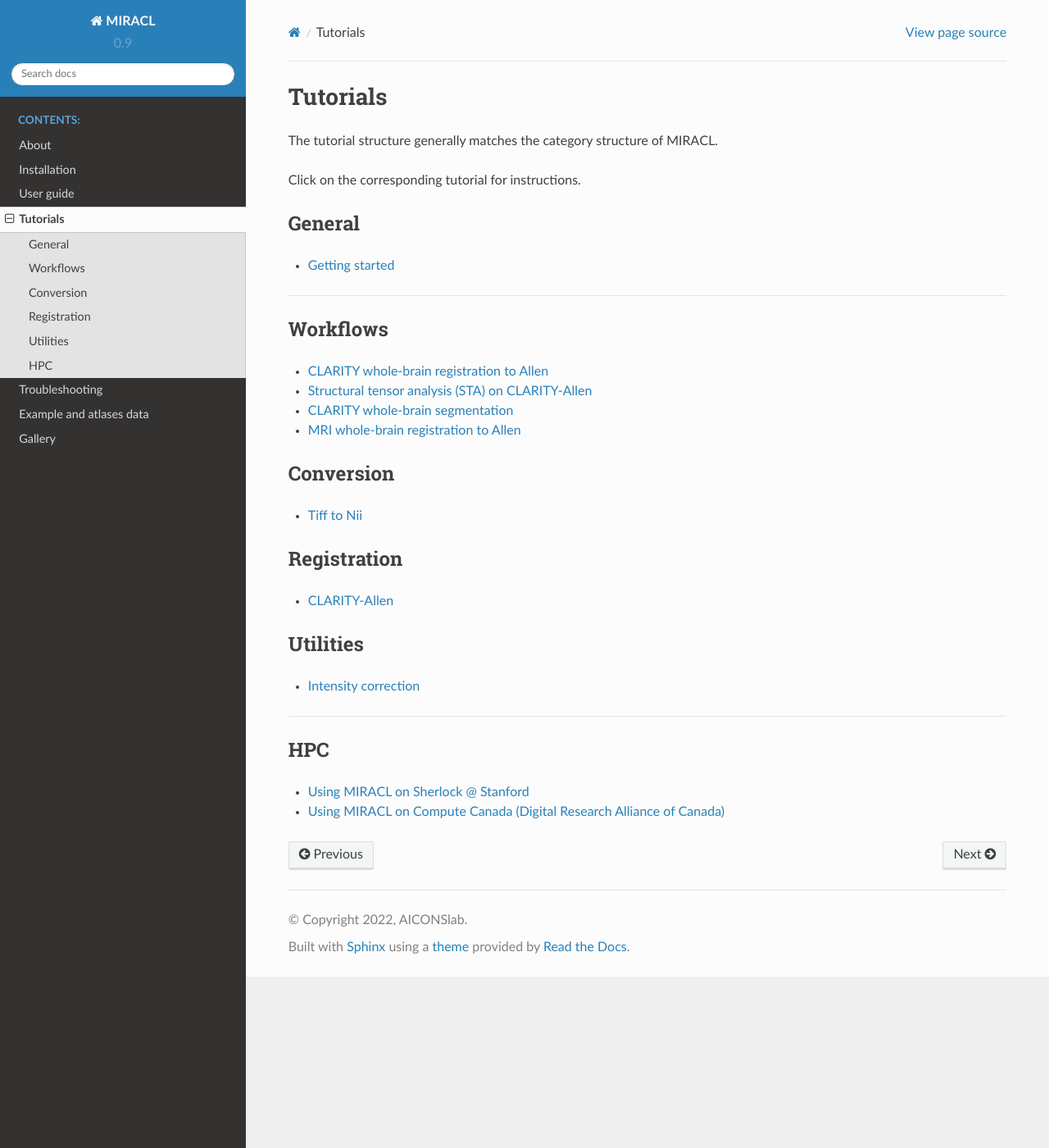
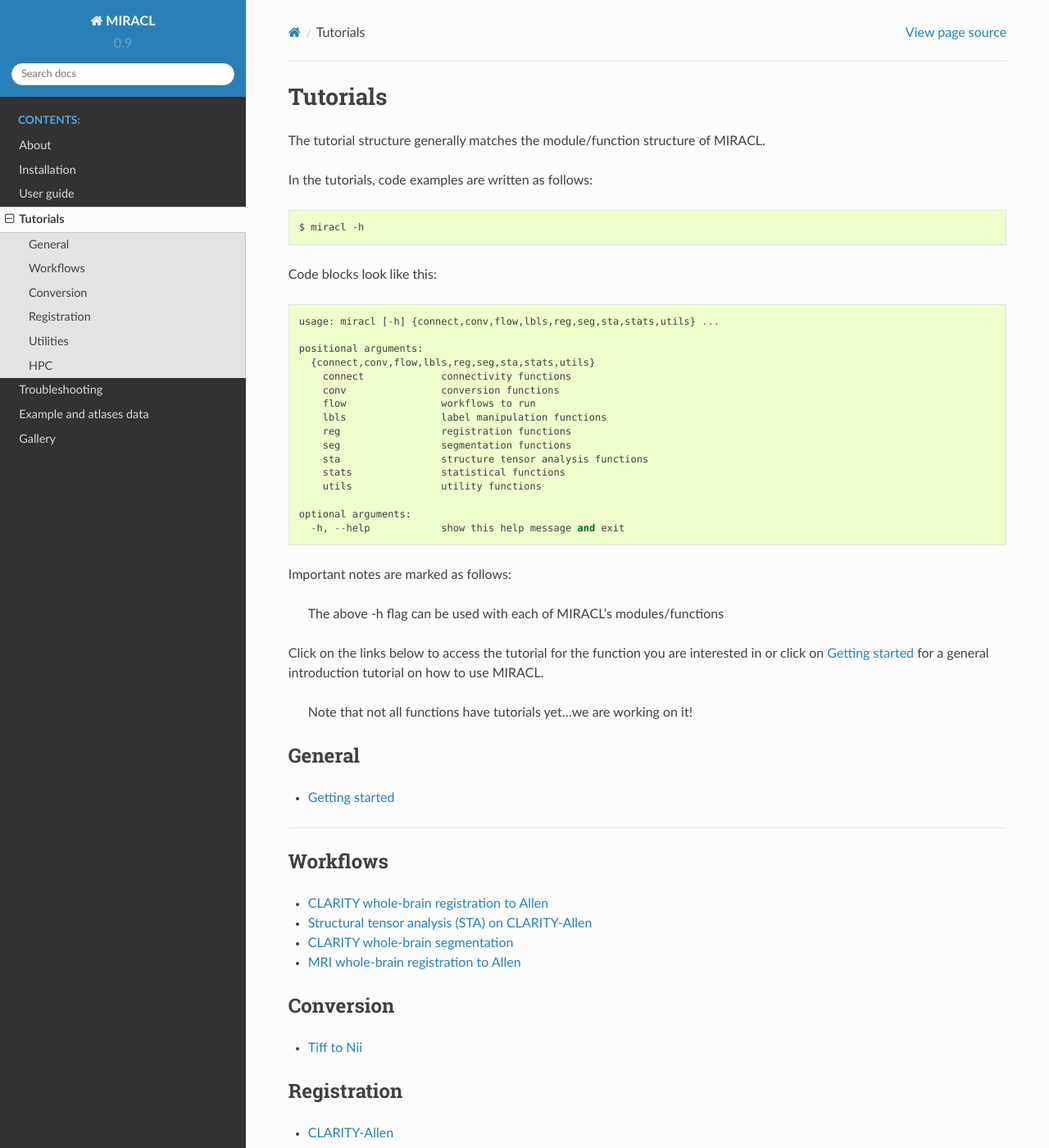
Before and after one commit to AICONSlab/MIRACL, a Sphinx documentation site: the page built from docs/tutorials.md, in a window 1280 px wide and 1400 px high. Shown: the whole window at 82% size. Built offline with Sphinx 7.4.7 and the Read the Docs theme 2.0.0, drawn with Linux system fonts in a browser that asks for light colours.

Commit message:
[docs] improve tutorial
Improve formatting and add text to make tutorial structure more easily
understandable.

````diff
--- a/docs/tutorials.md
+++ b/docs/tutorials.md
@@ -1,8 +1,43 @@
 # Tutorials
 
-The tutorial structure generally matches the category structure of MIRACL.
+The tutorial structure generally matches the module/function structure of MIRACL.
 
-Click on the corresponding tutorial for instructions.
+In the tutorials, code examples are written as follows:
+
+```
+$ miracl -h
+```
+
+Code blocks look like this:
+
+```
+usage: miracl [-h] {connect,conv,flow,lbls,reg,seg,sta,stats,utils} ...
+
+positional arguments:
+  {connect,conv,flow,lbls,reg,seg,sta,stats,utils}
+    connect             connectivity functions
+    conv                conversion functions
+    flow                workflows to run
+    lbls                label manipulation functions
+    reg                 registration functions
+    seg                 segmentation functions
+    sta                 structure tensor analysis functions
+    stats               statistical functions
+    utils               utility functions
+
+optional arguments:
+  -h, --help            show this help message and exit
+```
+
+Important notes are marked as follows:
+
+> The above -h flag can be used with each of MIRACL's modules/functions
+
+Click on the links below to access the tutorial for the function you are
+interested in or click on [Getting started](./tutorials/beginner/getting_started.md)
+for a general introduction tutorial on how to use MIRACL.
+
+> Note that not all functions have tutorials yet...we are working on it!
 
 ## General
 
````
